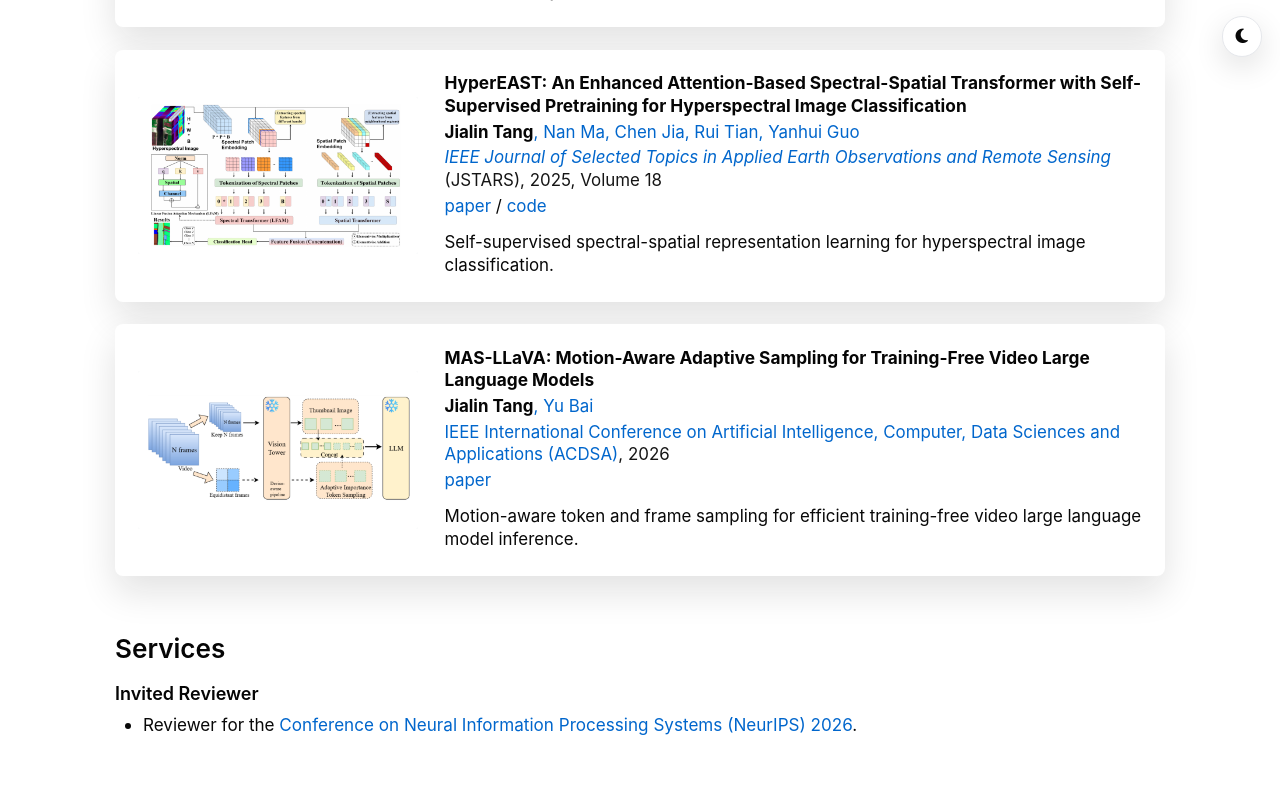
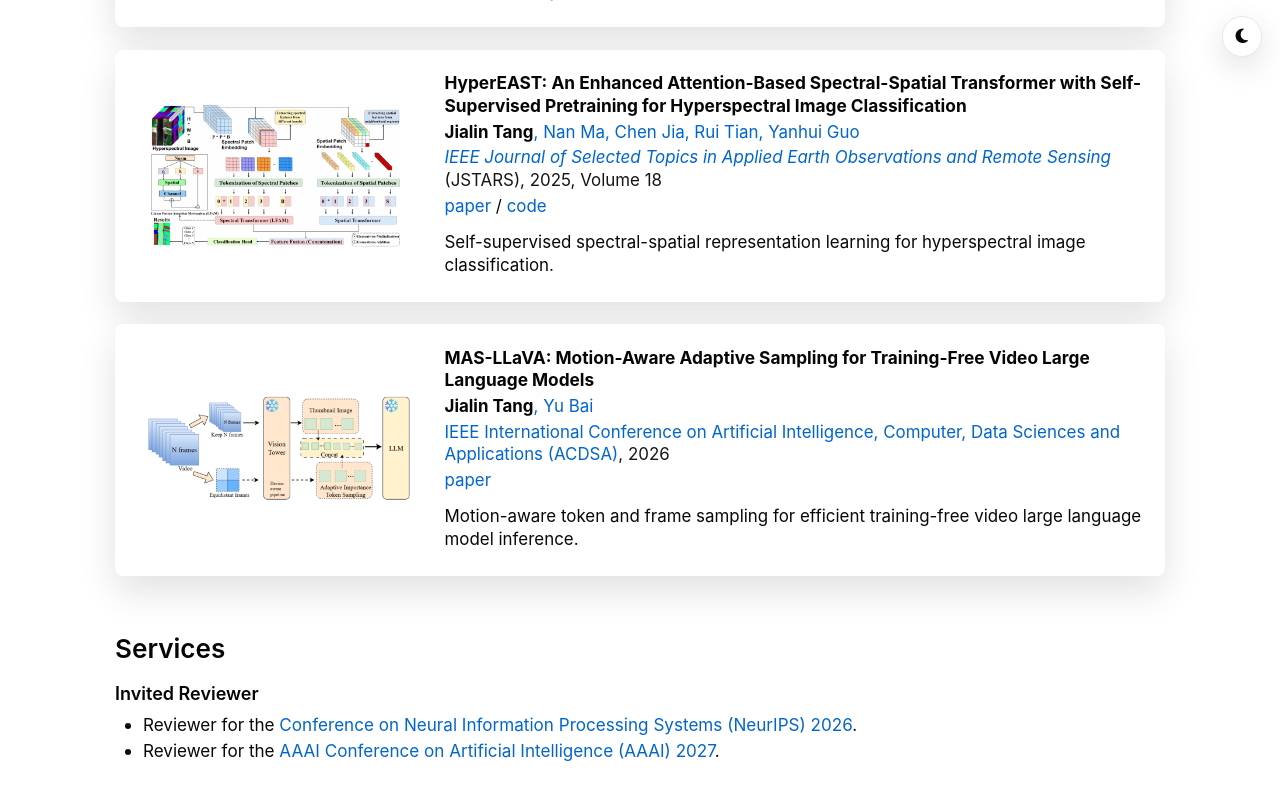
Before and after one commit to JaylenTang/jaylentang.github.io, a Jekyll site: the page built from _pages/about.md, in a window 1280 px wide and 900 px high, scrolled down 1431 px. Shown: the top 800 px of the window. Built offline with Jekyll 4.4.1, drawn with Linux system fonts in a browser that asks for light colours; some web fonts are replaced.

Commit message:
Add AAAI 2027 reviewer service

```diff
--- a/_pages/about.md
+++ b/_pages/about.md
@@ -120,6 +120,7 @@ redirect_from:
       <h3>Invited Reviewer</h3>
       <ul class="roger-services">
         <li>Reviewer for the <a href="https://neurips.cc/">Conference on Neural Information Processing Systems (NeurIPS) 2026</a>.</li>
+        <li>Reviewer for the <a href="https://aaai.org/conference/aaai/aaai-27/">AAAI Conference on Artificial Intelligence (AAAI) 2027</a>.</li>
       </ul>
     </div>
   </section>
```
Also changed, not shown: _pages/cv.md (+1 -0 lines).
